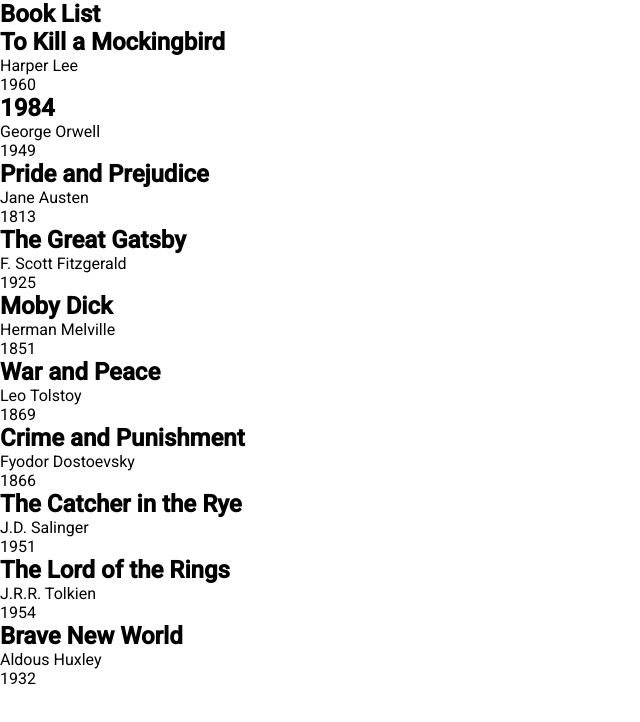
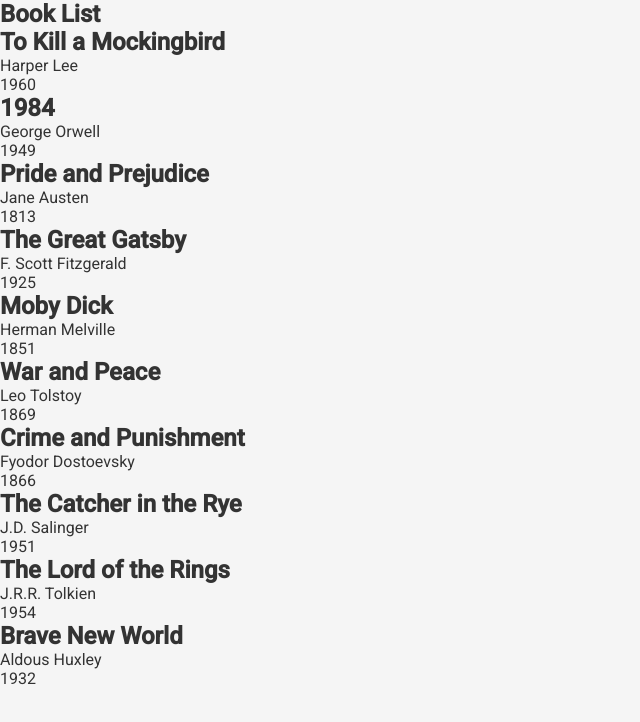
Before and after one commit to nickregeda/Book-List-App, an Angular app: page /books in a window 1280 px wide. Shown: the top 722 px of the page, without its empty margins (0-640 px from the left). Built offline with nearby package versions, Linux system fonts and the light colour scheme.

Commit message:
feat: decompose scss

```diff
--- /dev/null
+++ b/public/assets/styles/base.scss
@@ -0,0 +1,3 @@
+ul {
+  list-style-type: none;
+}
--- /dev/null
+++ b/public/assets/styles/shared.scss
@@ -0,0 +1,4 @@
+.content-wrapper {
+  max-width: 1440px;
+  margin: 0 auto;
+}
--- /dev/null
+++ b/public/assets/styles/variables.scss
@@ -0,0 +1,12 @@
+body {
+  --background-color: #F5F5F5;
+  --text-color: #333333;
+  --secondary-color: #666666;
+
+  --white: #FFFFFF;
+  --green: #28A745;
+  --red: #DC3545;
+  --lightgray: #CCCCCC;
+
+  --shadow-color: rgba(0, 0, 0, 0.1);
+}
--- a/src/styles.scss
+++ b/src/styles.scss
@@ -1,7 +1,13 @@
+@import "../public/assets/styles/base";
+@import "../public/assets/styles/shared";
+@import "../public/assets/styles/variables";
+
 * {
   margin: 0;
   padding: 0;
   box-sizing: border-box;
+
+  scrollbar-width: thin;
 }
 
 html, body {
@@ -11,4 +17,7 @@ html, body {
 body {
   margin: 0;
   font-family: Roboto, "Helvetica Neue", sans-serif;
+
+  color: var(--text-color);
+  background-color: var(--background-color);
 }
```
